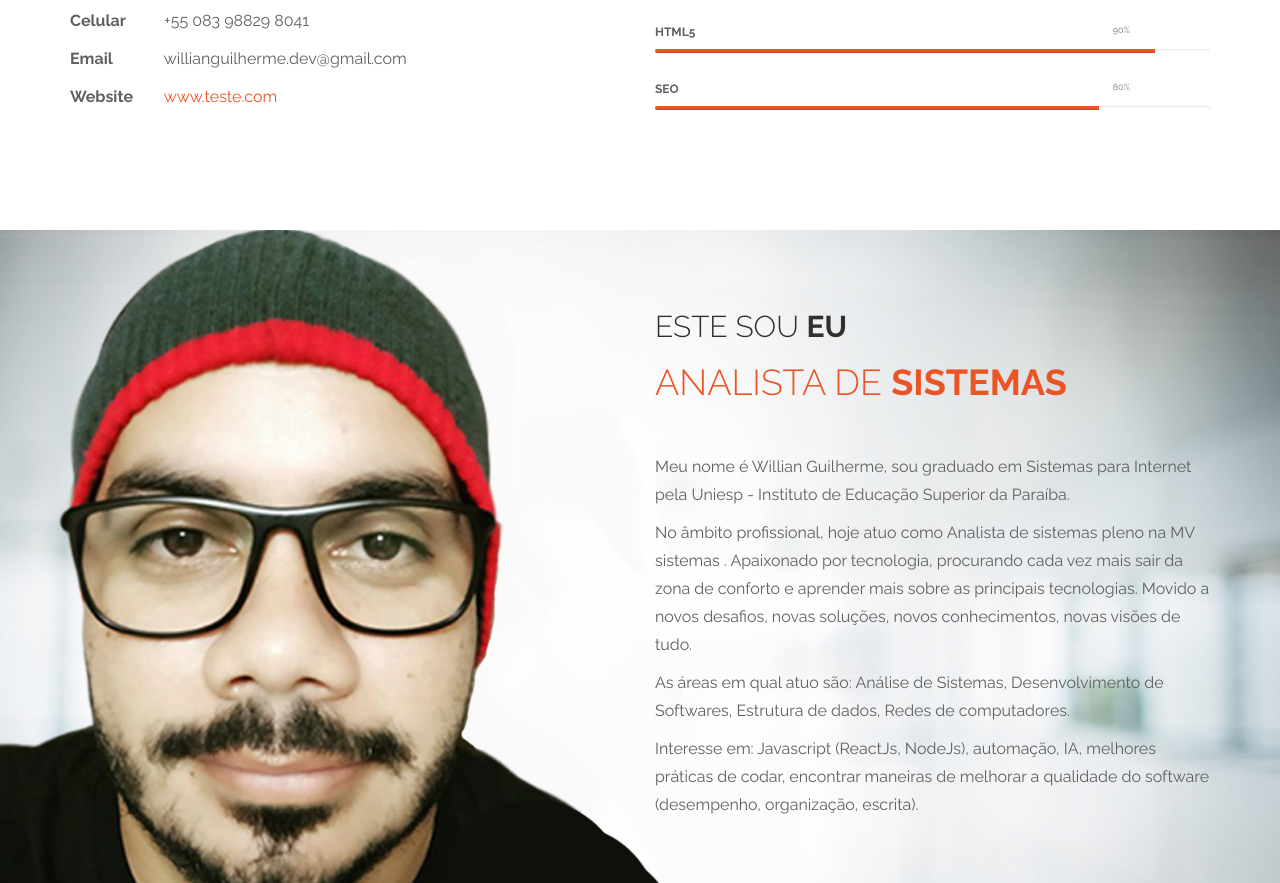
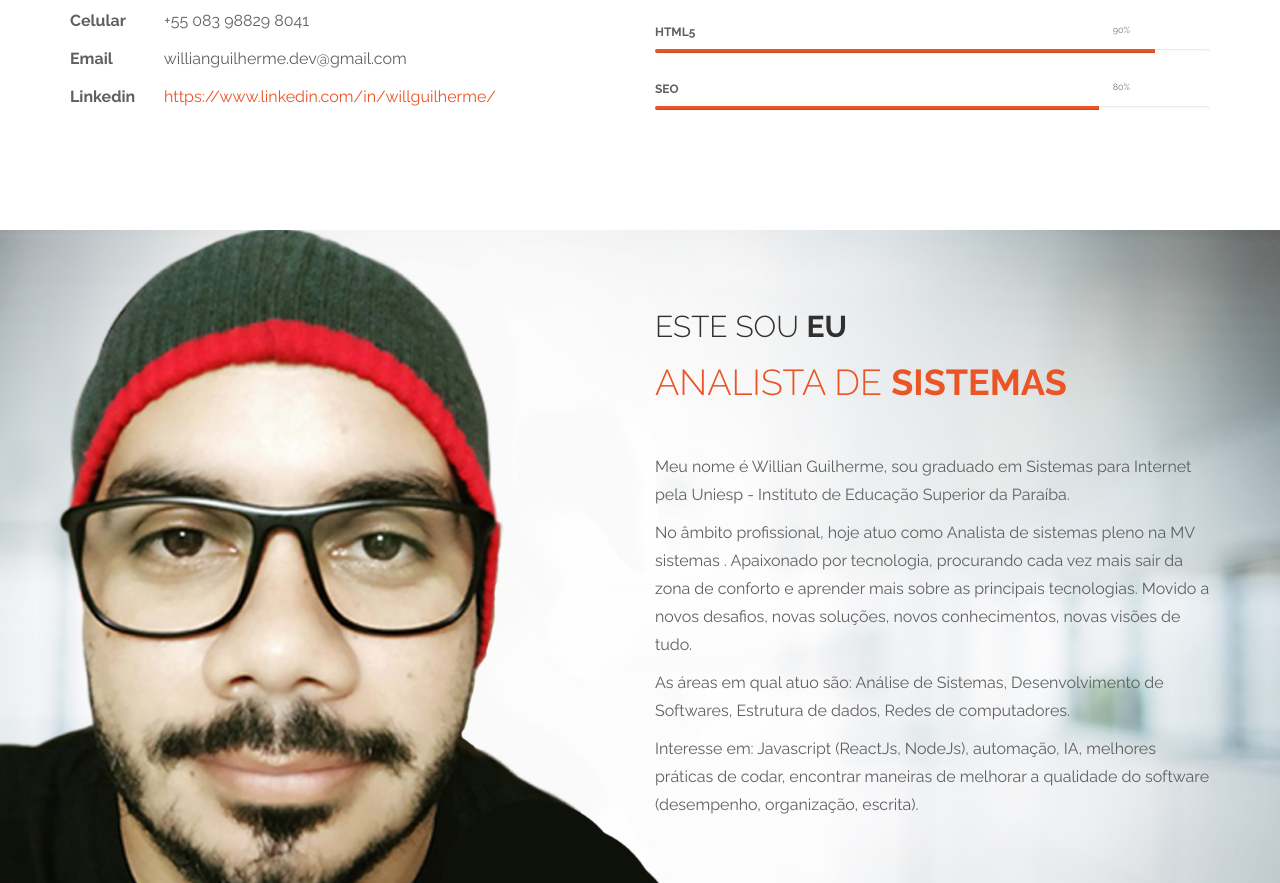
Before and after one commit to WillGuilherme/willguilherme.github.io, a plain HTML site: page index.html in a window 1280 px wide. Shown: the part 2655-3538 px from the top of the page. Drawn offline with Linux system fonts and the light colour scheme.

Commit message:
Ajustes em Contatos

```diff
--- a/index.html
+++ b/index.html
@@ -210,7 +210,7 @@
 					<p><span class="tm-info-label">Endereço</span> Rua logo ali</p>
 					<p><span class="tm-info-label">Celular</span> +55 083 98829 8041</p>
 					<p><span class="tm-info-label">Email</span> willianguilherme.dev@gmail.com</p>
-					<p><span class="tm-info-label">Website</span> <a href="#" class="tm-red-text">www.teste.com</a></p>
+					<p><span class="tm-info-label">Linkedin</span> <a href="#" class="tm-red-text">https://www.linkedin.com/in/willguilherme/</a></p>
 				</div>
 				<div class="col-md-6 col-sm-6">
 					<h2 class="title"><strong>Algumas</strong> Habilidades</h2>
```
